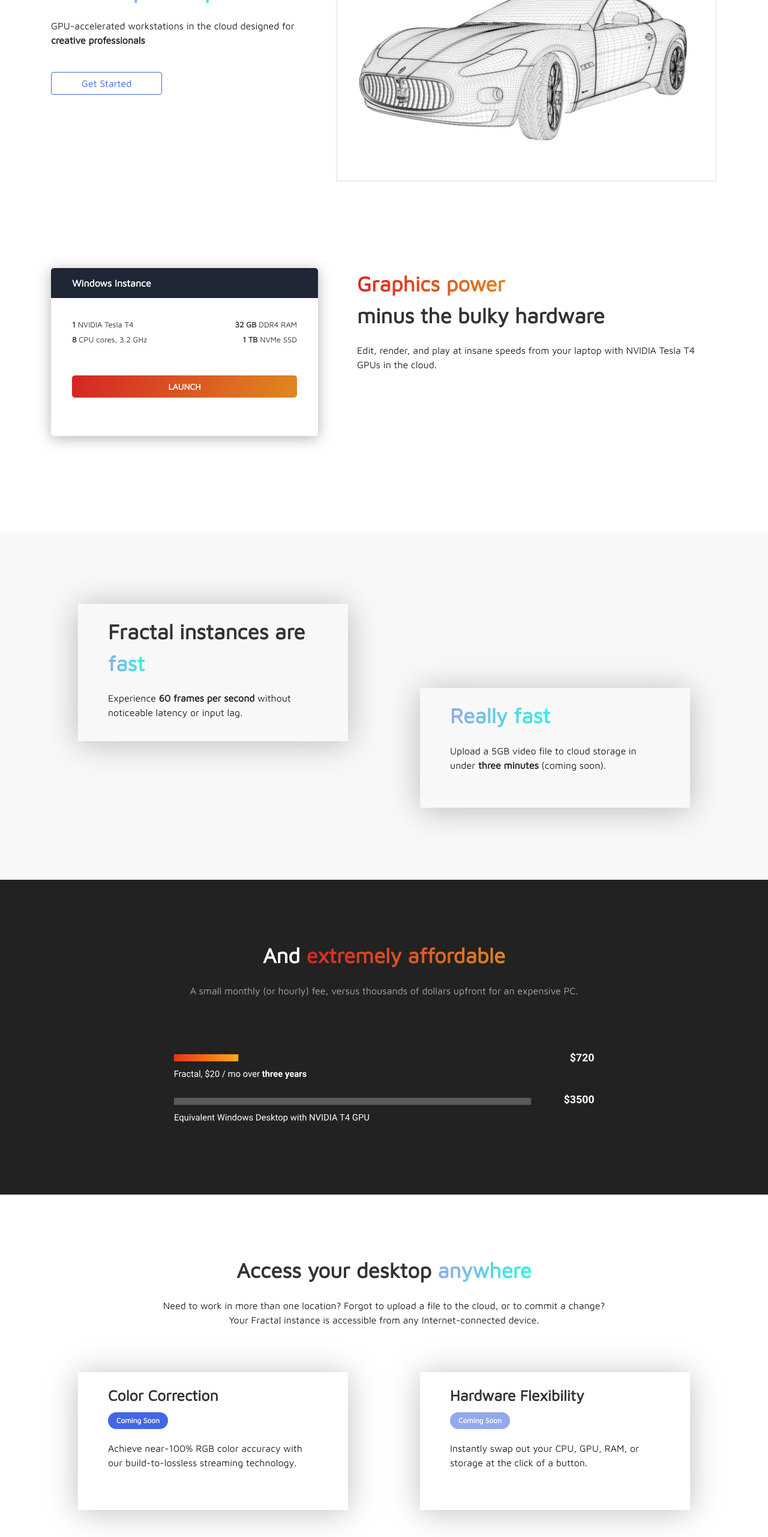
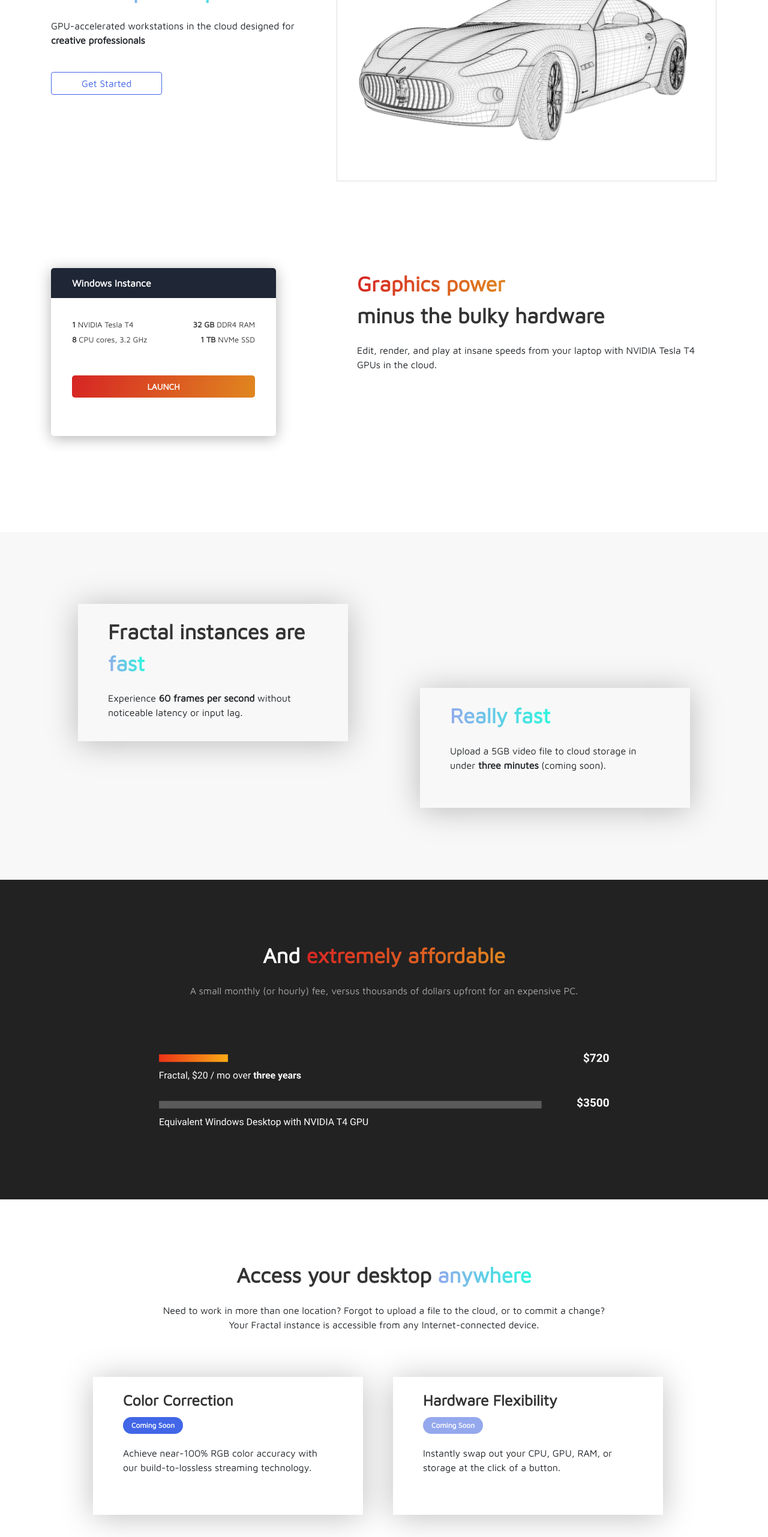
Before and after one commit to whisthq/vm-website, a React (Create React App) app: page / in a window 1280 px wide. Shown: the part 234-2797 px from the top of the page at 60% size. Built offline with nearby package versions, Linux system fonts and the light colour scheme; what react-stripe-elements would draw is missing.

Commit message:
fixed spacing

```diff
--- a/src/components/PageHomeNew/NewHome.js
+++ b/src/components/PageHomeNew/NewHome.js
@@ -91,7 +91,7 @@
           <Container>
             <Row>
               <Col md = {5} xs = {{order: 2}} style = {{textAlign: 'left', paddingTop: '10%', paddingBottom: 100}}>
-                <div style = {{width: '100%', maxWidth: 450, height: 280, backgroundColor: 'white', boxShadow: '0px 4px 25px rgba(0, 0, 0, 0.3)', borderRadius: 5}}>
+                <div style = {{width: '100%', maxWidth: 375, height: 280, backgroundColor: 'white', boxShadow: '0px 4px 25px rgba(0, 0, 0, 0.3)', borderRadius: 5}}>
                   <div style = {{width: '100%', height: 50, backgroundColor: '#1F2635', borderRadius: '5px 5px 0px 0px', color: 'white', padding: '13px 35px', fontWeight: 'bold'}}>
                     Windows Instance
                   </div>
@@ -166,7 +166,7 @@
             {
             this.state.width > 700
             ?
-            <img src = {PriceCompare} style = {{width: '100%', margin: 'auto', maxWidth: 700, marginTop: 75}}/>
+            <img src = {PriceCompare} style = {{width: '100%', margin: 'auto', maxWidth: 750, marginTop: 75}}/>
             :
             <img src = {PriceCompareSmall} style = {{width: '90%', margin: 'auto', maxWidth: 700, marginTop: 75}}/>
             }
@@ -180,9 +180,9 @@
                 Need to work in more than one location? Forgot to upload a file to the cloud, or to commit a change? Your Fractal instance is accessible from any Internet-connected device.
               </p>
             </div>
-            <Row style = {{marginTop: 75}}>
+            <Row style = {{maxWidth: 1000, margin: 'auto', marginTop: 75}}>
               <Col md = {6}>
-                <div style = {{backgroud: 'white', boxShadow: '0px 4px 50px rgba(0, 0, 0, 0.25)', padding: "20px 50px", maxWidth: 450, margin: 'auto', minHeight: 230}}>
+                <div style = {{backgroud: 'white', boxShadow: '0px 4px 50px rgba(0, 0, 0, 0.25)', padding: "20px 50px", maxWidth: 450, minHeight: 230}}>
                   <div style = {{fontWeight: 'bold', fontSize: 25, color: "#333333", textAlign: 'left'}}>Color Correction</div>
                   <div style = {{backgroundColor: "#4166E7", color: 'white', fontWeight: 'bold', padding: "5px 10px", borderRadius: 15, fontSize: 12, width: 100, marginTop: 10}}>Coming Soon</div>
                   <p style = {{textAlign: 'left', marginTop: 20}}>Achieve near-100% RGB color accuracy with our build-to-lossless streaming technology.</p>
@@ -192,7 +192,7 @@
               this.state.width > 700
               ?
               <Col md = {6}>
-                <div style = {{backgroud: 'white', boxShadow: '0px 4px 50px rgba(0, 0, 0, 0.25)', padding: "20px 50px", maxWidth: 450, margin: 'auto', minHeight: 230}}>
+                <div style = {{backgroud: 'white', boxShadow: '0px 4px 50px rgba(0, 0, 0, 0.25)', padding: "20px 50px", maxWidth: 450, minHeight: 230}}>
                   <div style = {{fontWeight: 'bold', fontSize: 25, color: "#333333", textAlign: 'left'}}>Hardware Flexibility</div>
                   <div style = {{backgroundColor: "#94a8ed", color: 'white', fontWeight: 'bold', padding: "5px 10px", borderRadius: 15, fontSize: 12, width: 100, marginTop: 10}}>Coming Soon</div>
                   <p style = {{textAlign: 'left', marginTop: 20}}>Instantly swap out your CPU, GPU, RAM, or storage at the click of a button.</p>
```
